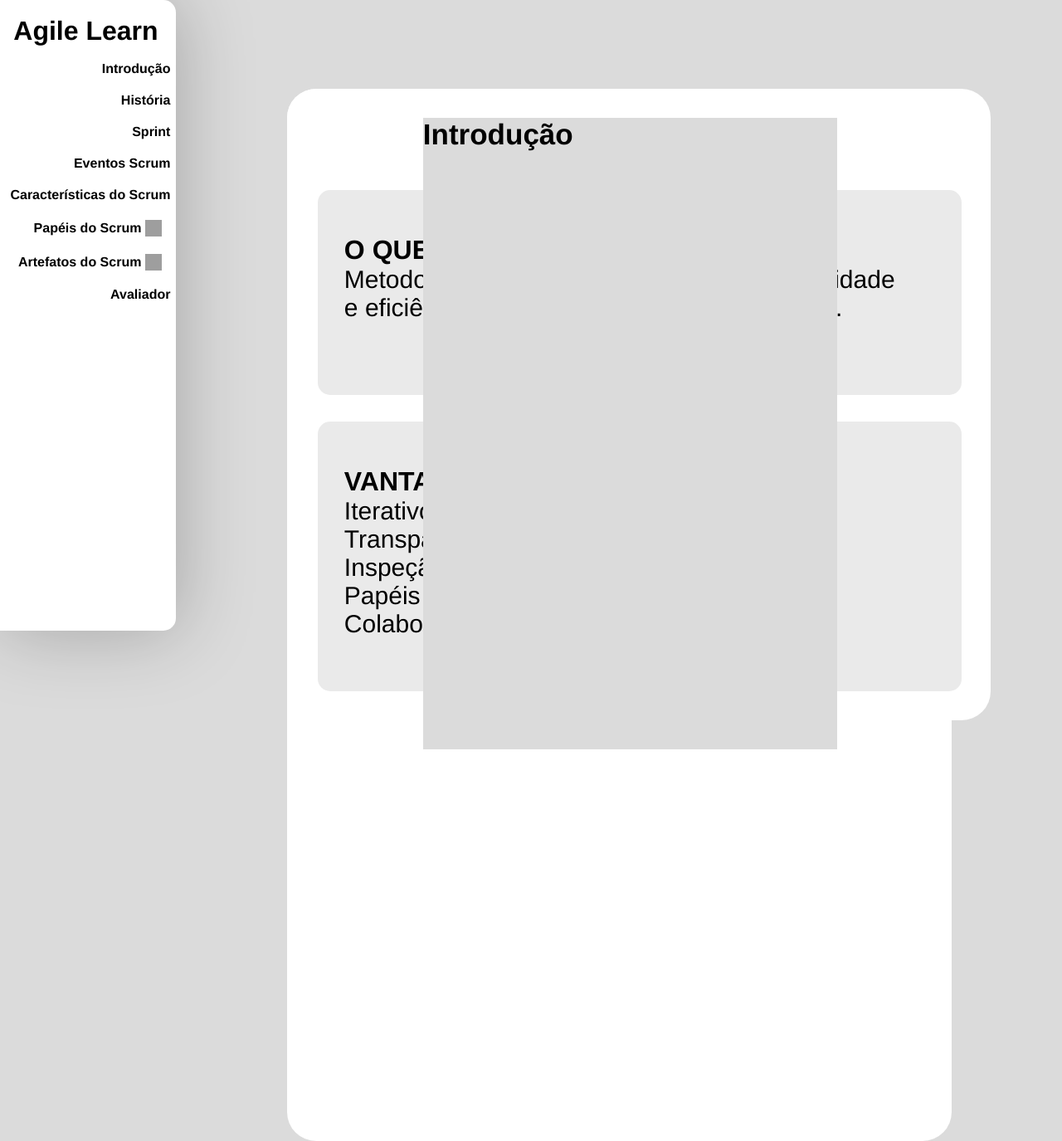
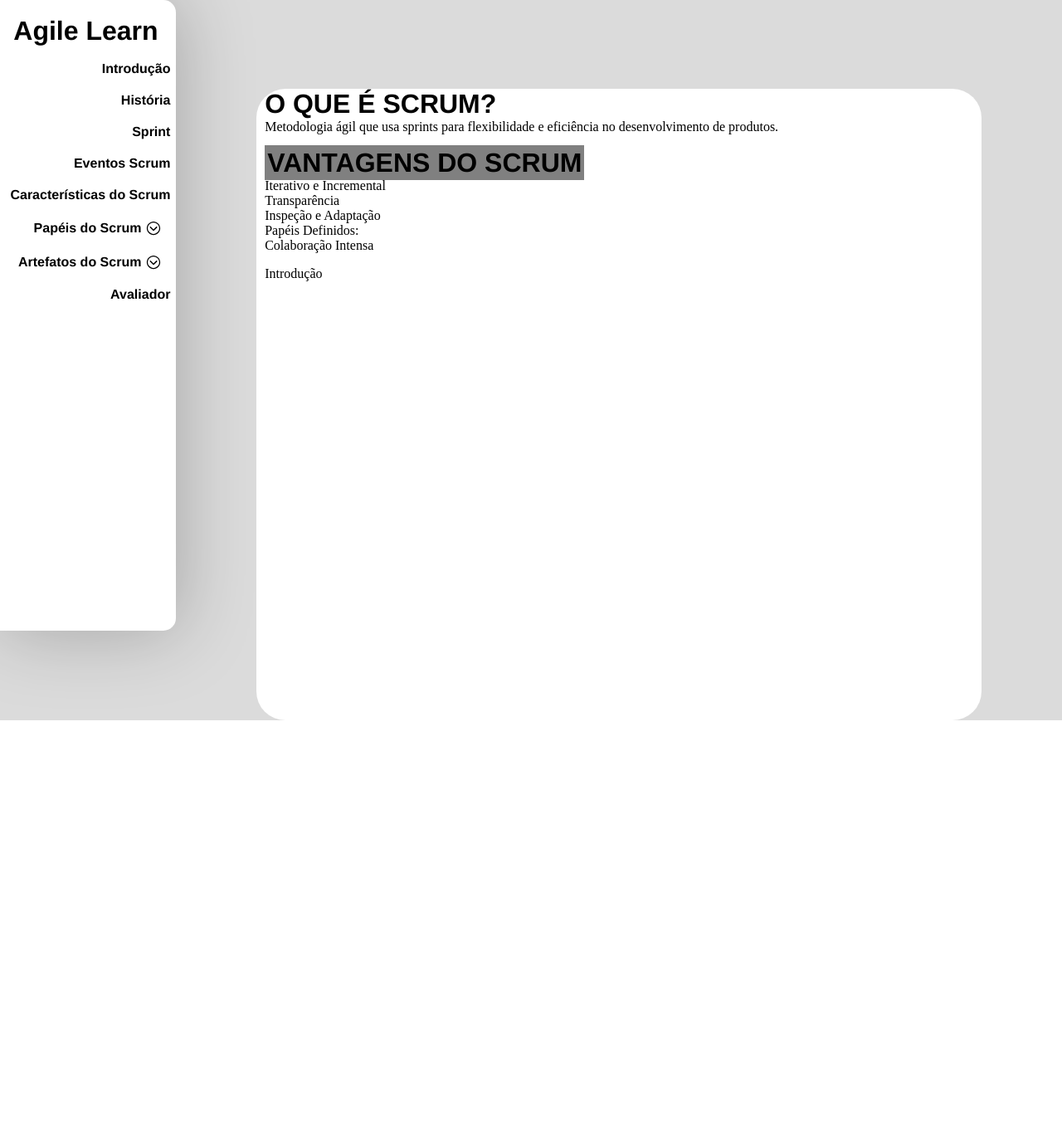
Before and after one commit to martimds/fatec-api-1, a Flask app: page / in a window 1280 px wide. Shown: the whole page at 83% size. After the commit the page ends 868 px from the top, so only its background shows below. Run offline with Flask 3, Linux system fonts and the light colour scheme; parts of the project's set-up code (start-up, migrations or seed data) failed here and were passed over; grey boxes are pictures that could not be loaded.

Commit message:
Remove old CSS

```diff
--- a/src/static/intro.css
+++ b/src/static/intro.css
@@ -1,76 +1,8 @@
 .contedos-introduo {
-  position: relative;
-  width: 848px;
-  height: 761px;
-  background-color: #ffffff;
-  border-radius: 35px;
+  margin: 0 auto 0 auto;
 }
 
-.contedos-introduo .overlap-group {
-  height: 247px;
-  top: 122px;
-  position: absolute;
-  width: 776px;
-  left: 37px;
-  background-color: #eaeaea;
-  border-radius: 15px;
+.title .text-wrapper {
+  background-color: gray;
+  padding: 3px;
 }
-
-.contedos-introduo .o-QUE-SCRUM {
-  position: absolute;
-  width: 670px;
-  top: 24px;
-  left: 32px;
-  font-family: "Poppins-ExtraBold", Helvetica;
-  font-weight: 400;
-  color: #000000;
-  font-size: 30px;
-  letter-spacing: 0;
-  line-height: normal;
-}
-
-.contedos-introduo .text-wrapper {
-  font-weight: 800;
-}
-
-.contedos-introduo .span {
-  font-family: "Poppins-Medium", Helvetica;
-  font-weight: 500;
-}
-
-.contedos-introduo .overlap {
-  height: 325px;
-  top: 401px;
-  position: absolute;
-  width: 776px;
-  left: 37px;
-  background-color: #eaeaea;
-  border-radius: 15px;
-}
-
-.contedos-introduo .VANTAGENS-DO-SCRUM {
-  position: absolute;
-  width: 690px;
-  top: 24px;
-  left: 32px;
-  font-family: "Poppins-ExtraBold", Helvetica;
-  font-weight: 400;
-  color: #000000;
-  font-size: 30px;
-  letter-spacing: 0;
-  line-height: normal;
-}
-
-.contedos-introduo .div {
-  position: absolute;
-  width: 499px;
-  top: 35px;
-  left: 164px;
-  font-family: "Inter-ExtraBold", Helvetica;
-  font-weight: 800;
-  color: #000000;
-  font-size: 35px;
-  text-align: center;
-  letter-spacing: 0;
-  line-height: normal;
-}
--- a/src/static/mainstyle.css
+++ b/src/static/mainstyle.css
@@ -13,19 +13,20 @@ body {
 .layout .div {
   display: flex;
   justify-content: space-between;
-  background-color: #dbdbdb;
+  /* background-color: #dbdbdb; */
   width: 100%;
   height: 100%;
 }
 
-.layout .container {
+.container {
   width: 85%;
 }
 
 .layout .contedos {
-  height: 1268px;
-  width: 75%;
   margin: 10% auto 0 auto;
+  padding: 0 10px;
+  width: 80%;
+  height: 761px;
   background-color: #ffffff;
   border-radius: 35px;
 }
--- a/src/templates/intro.html
+++ b/src/templates/intro.html
@@ -12,7 +12,7 @@
     </p>
   </div>
   <div class="overlap">
-    <p class="VANTAGENS-DO-SCRUM">
+    <p class="title">
       <span class="text-wrapper">VANTAGENS DO SCRUM<br /></span>
       <span class="span"
         >Iterativo e Incremental<br />Transparência<br />Inspeção e Adaptação<br />Papéis
--- a/src/templates/layout.html
+++ b/src/templates/layout.html
@@ -11,18 +11,18 @@
       <div class="div">
         <div class="side-menu">
           <div class="text-wrapper">Agile Learn</div>
-          <div class="div-wrapper" highlighted><div class="text">Introdução</div></div>
+          <div class="div-wrapper"><div class="text">Introdução</div></div>
           <div class="div-wrapper"><div class="text">História</div></div>
           <div class="div-wrapper"><div class="text">Sprint</div></div>
           <div class="div-wrapper"><div class="text">Eventos Scrum</div></div>
           <div class="div-wrapper"><div class="text-2">Características do Scrum</div></div>
           <div class="dropdown-topic">
             <div class="text-wrapper-2">Papéis do Scrum</div>
-            <img class="arrow-logo" src="img/arrow-logo.svg" />
+            <img class="arrow-logo" src="../static/img/arrow logo.svg" />
           </div>
           <div class="dropdown-topic">
             <div class="text-wrapper-2">Artefatos do Scrum</div>
-            <img class="arrow-logo" src="img/image.svg" />
+            <img class="arrow-logo" src="../static/img/arrow logo.svg" />
           </div>
           <div class="div-wrapper"><div class="text">Avaliador</div></div>
         </div>
```
